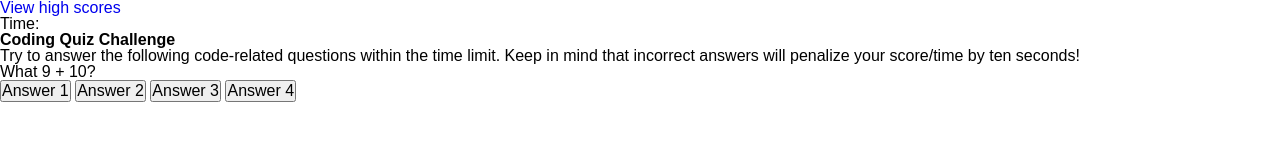
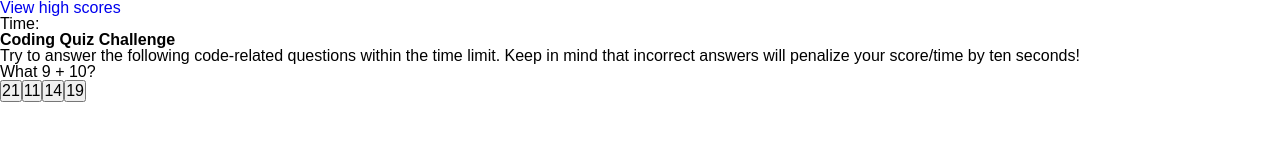
Before and after one commit to MarcusC811/Coding-Quiz-04-Challenge, a plain HTML site: page index.html in a window 1280 px wide. Both pictures are taken after a click on the button "Start Quiz". Drawn offline with Linux system fonts and the light colour scheme.

Commit message:
added JS logic for answer buttons

```diff
--- a/assets/script.js
+++ b/assets/script.js
@@ -3,17 +3,17 @@ var correctAnswers = localStorage.getItem("rightAnswer");
 var questionContainer = document.getElementById("question-container");
 var questionEl = document.getElementById("question");
 var answerBtns = document.getElementById("answer-buttons");
+var currentQuestion = 0;
 
 var questionsLists = [
     {
         question: 'What 9 + 10?',
-        Answers: {
-        A: '21',
-        B: '11',
-        C: '14',
-        D: '19'
-        },
-    correctAnswer: 'D'
+        Answers: [
+        '21',
+        '11',
+        '14',
+        '19' ],
+    correctAnswer: '19'
 
     },
 
@@ -43,16 +43,15 @@ function showQuestions(event) {
 
 // Display Next
 function nextQuestion() {
-    questionEl.innerHTML =questionsLists[0].question;
-    questionsLists[0].Answers.forEach(element => {
+    answerBtns.innerHTML = '';
+    questionEl.innerHTML =questionsLists[currentQuestion].question;
+    questionsLists[currentQuestion].Answers.forEach(element => {
         const button = document.createElement('button');
-        button.innerText = element.text;
+        button.innerText = element;
+        answerBtns.append(button);
     });
+
+    currentQuestion++;
 }
 
 startButton.addEventListener("click", showQuestions);
-
-// questionsLists[0].Answers.forEach(Answers => {
-//     const button = document.createElement('button');
-//     button.innerText = answers.text;
-// }) [0].Answers
--- a/index.html
+++ b/index.html
@@ -25,10 +25,7 @@
             <div id="question"> Question </div>
 
             <div id="answer-buttons">
-                <button> Answer 1 </button>
-                <button> Answer 2 </button>
-                <button> Answer 3 </button>
-                <button> Answer 4 </button>
+
             </div>
 
         </div>
```
